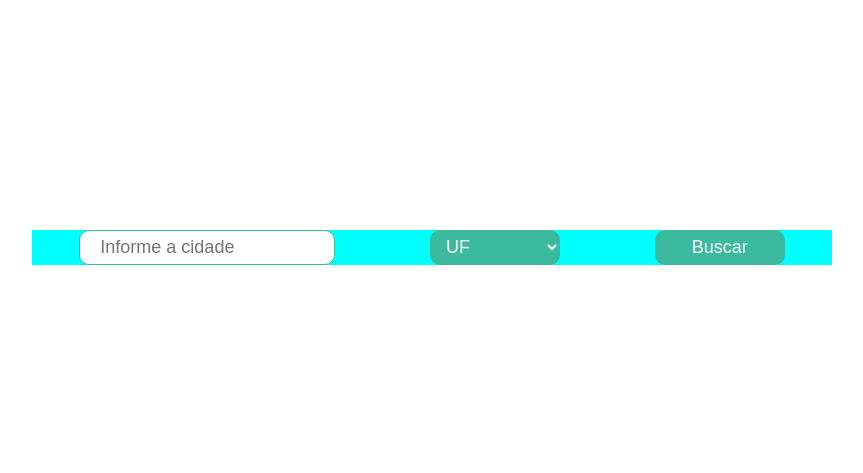
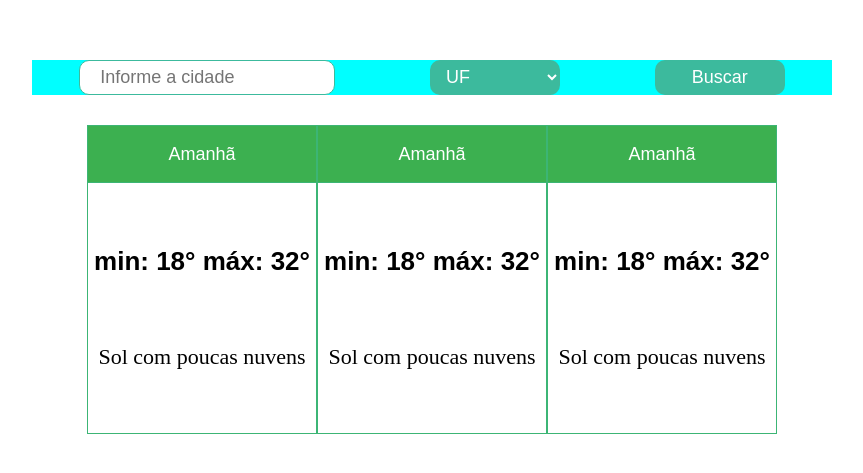
Before and after one commit to souzasmatheus/weather-app, a React (Create React App) app: page / in a window 1280 px wide. Shown: the part 153-626 px from the top of the page, without its empty margins (208-1071 px from the left). Built offline with nearby package versions, Linux system fonts and the light colour scheme; the HTML template or start-up script is replaced by a standard one.

Commit message:
Style content div

```diff
--- a/src/App.css
+++ b/src/App.css
@@ -1,6 +1,7 @@
 .App {
   height: 100vh;
   display: flex;
+  flex-direction: column;
   justify-content: center;
   align-items: center;
 }
@@ -11,6 +12,13 @@
   display: flex;
   flex-wrap: wrap;
   justify-content: space-around;
+}
+
+.content {
+  margin-top: 30px;
+  display: flex;
+  flex-wrap: wrap;
+  justify-content: center;
 }
 
 input[type='text'] {
--- a/src/App.js
+++ b/src/App.js
@@ -2,6 +2,7 @@ import React, { Component } from 'react';
 import Axios from 'axios';
 import apiToken from './config';
 import './App.css';
+import Card from './components/Card/Card';
 
 class App extends Component {
   state = {
@@ -73,6 +74,11 @@ class App extends Component {
           </select>
           <input type="submit" value="Buscar" onClick={() => this.search()} />
         </div>
+        <div className="content">
+          <Card />
+          <Card />
+          <Card />
+        </div>
       </div>
     );
   }
```
